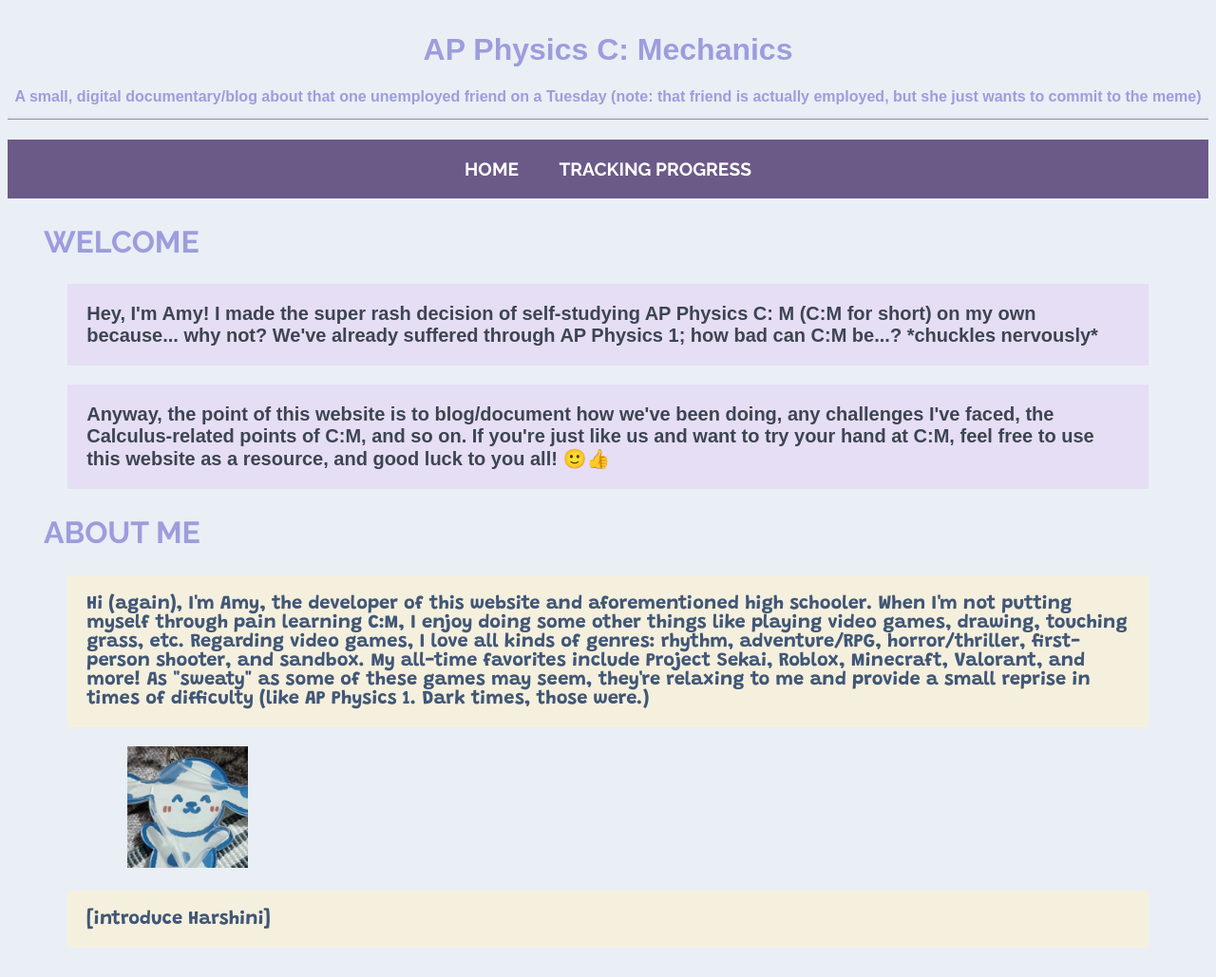
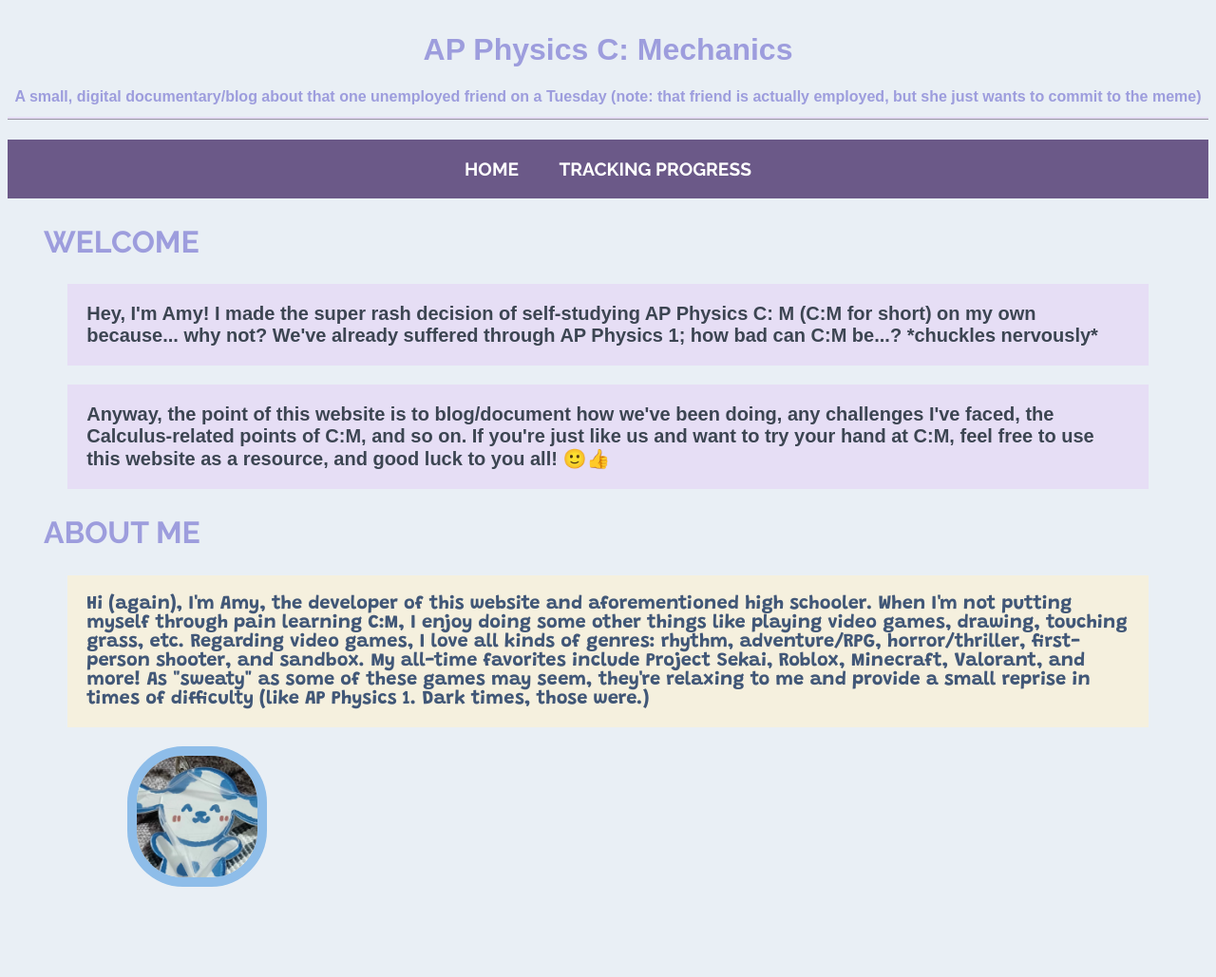
Before and after one commit to amyh101LOL/AP-Phys-C-Documentary, a plain HTML site: page index.html in a window 1280 px wide. Shown: the whole page at 95% size. After the commit the page ends 946 px from the top, so only its background shows below. Drawn offline with Linux system fonts and the light colour scheme; a web font is replaced by a local one.

Commit message:
third commit

```diff
--- a/index.html
+++ b/index.html
@@ -50,16 +50,13 @@
 
             <h2>ABOUT ME</h2>
 
-            <div class="intros">
+            <div class="intro">
               <p>Hi (again), I'm Amy, the developer of this website and aforementioned high schooler. When I'm not putting myself through pain learning C:M,
                 I enjoy doing some other things like playing video games, drawing, touching grass, etc. Regarding video games, I love all kinds of genres:
                 rhythm, adventure/RPG, horror/thriller, first-person shooter, and sandbox. My all-time favorites include Project Sekai, Roblox, Minecraft, Valorant, and more!
                 As "sweaty" as some of these games may seem, they're relaxing to me and provide a small reprise in times of difficulty (like AP Physics 1. Dark times, those were.)
               </p>
               <img src="assets/haPFP.jpg" alt="Amy's Online Persona/Profile Picture">
-
-              <p>[introduce Harshini]</p>
-              <img>
             </div>
 
           </div>
--- a/style.css
+++ b/style.css
@@ -78,17 +78,21 @@ p {
 
 img {
     max-width: 10%;
-    padding-left: 1%;
+    margin-left: 1%;
+    border-radius: 50%;
 }
 
-.intros p {
+.intro p {
     font-family: "Grandstander", cursive;
     background-color: rgb(245, 240, 222);
     color: rgb(65, 87, 119);
 }
 
-.intros img {
-    padding-left: 10%;
+.intro img {
+    margin-left: 10%;
+    padding-left: 0%;
+    border-radius: 40%;
+    border: 10px solid rgb(142, 189, 233);
 }
 
 a {
@@ -145,6 +149,5 @@ a:hover {
 
 .talking {
     display: flex;
-    justify-content: space-between;
     align-items: flex-start;
 }
```
Also changed, not shown: tableOfContents.html (+12 -1 lines).
